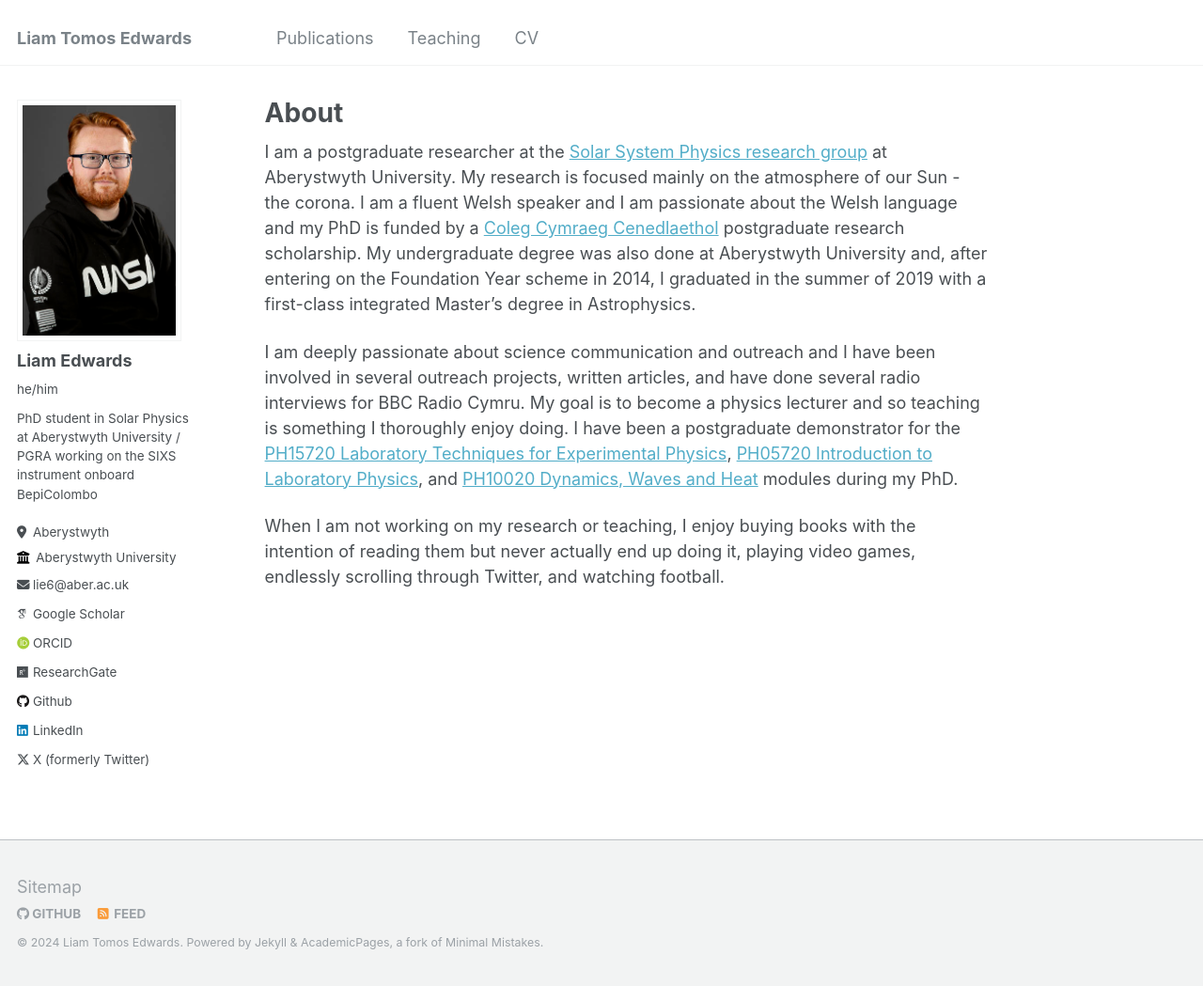
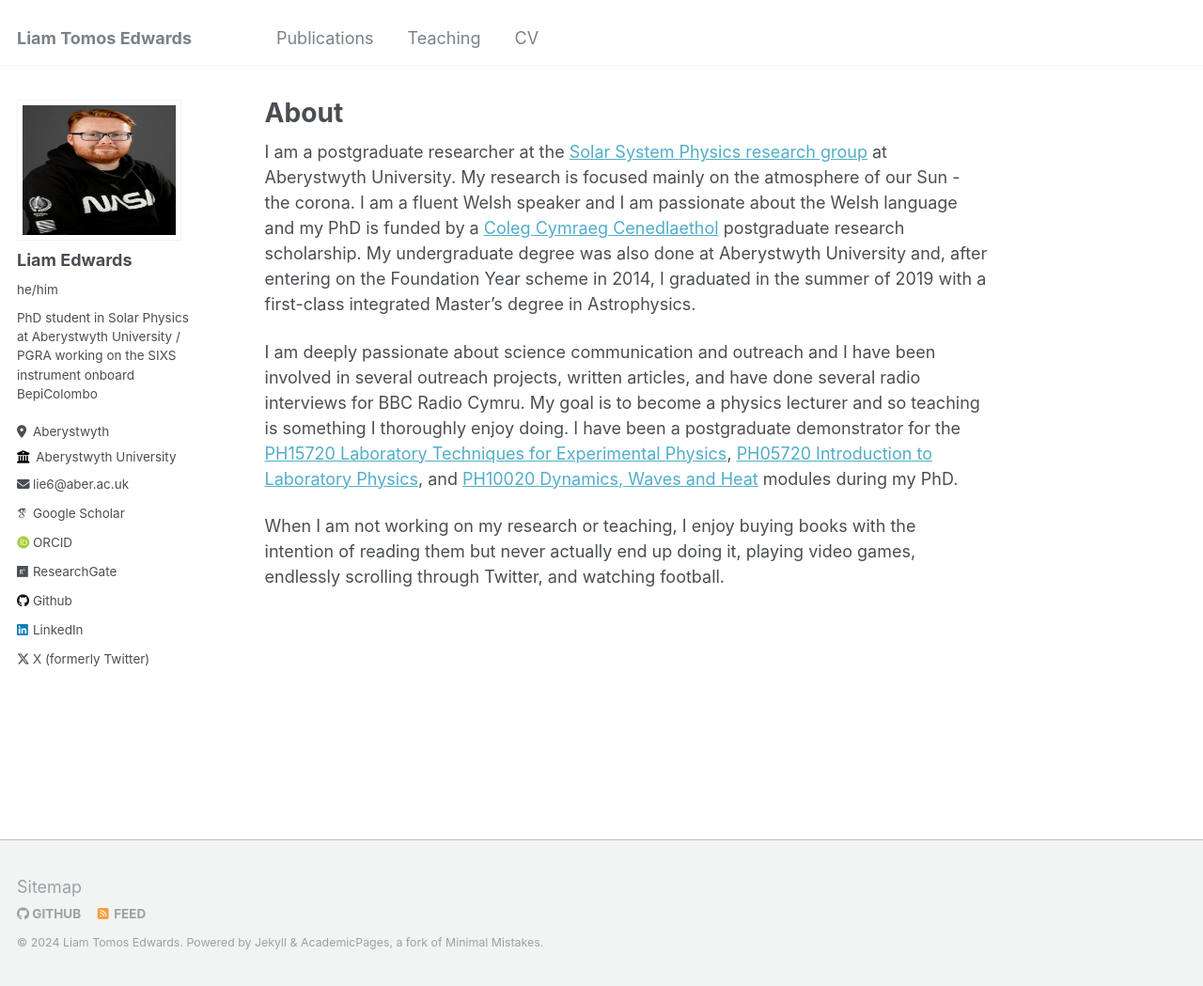
Before and after one commit to liamtomosedwards/liamtomosedwards.github.io, a Jekyll site: the page built from _pages/about.md, in a window 1280 px wide and 1049 px high. Shown: the whole window at 94% size. Built offline with Jekyll 4.4.1, drawn with Linux system fonts in a browser that asks for light colours; some web fonts are replaced.

Commit message:
Update _sidebar.scss

```diff
--- a/_sass/_sidebar.scss
+++ b/_sass/_sidebar.scss
@@ -91,6 +91,7 @@
 
   img {
     max-width: 175px;
+    max-height: 150px;
     border-radius: 0%;
 
     @include breakpoint($large) {
```
